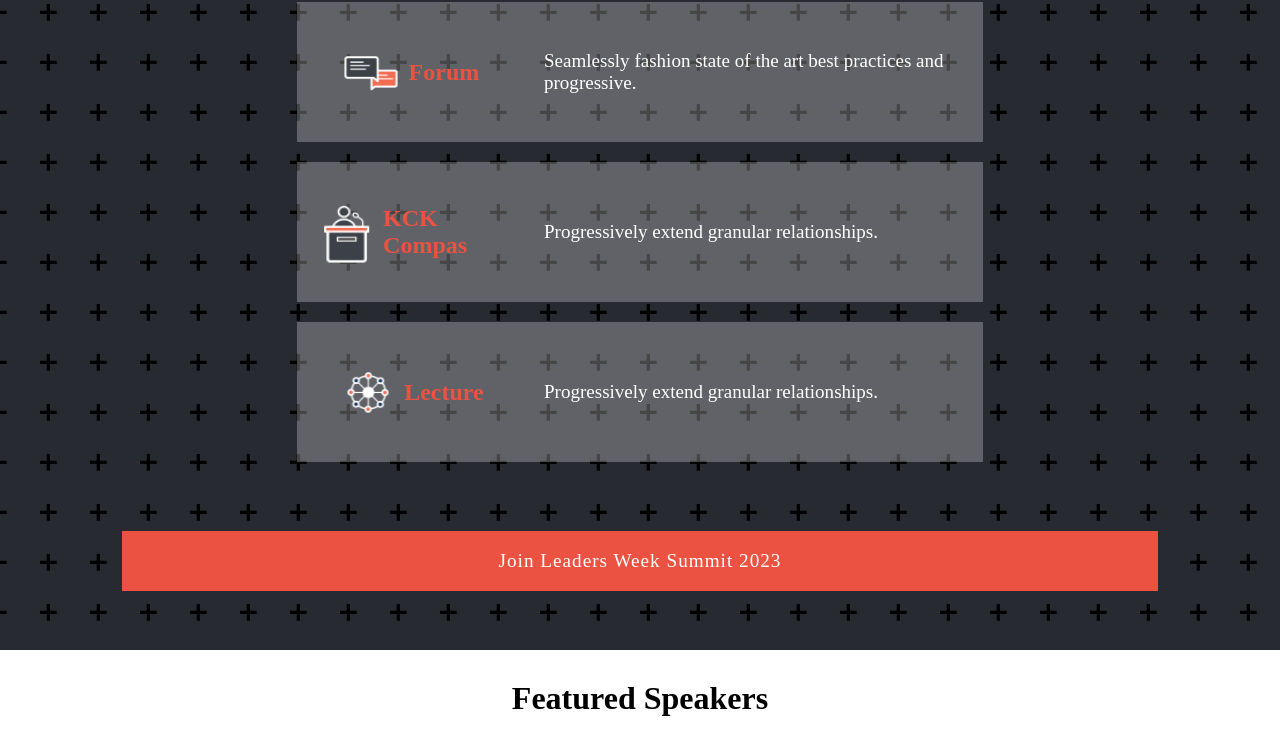
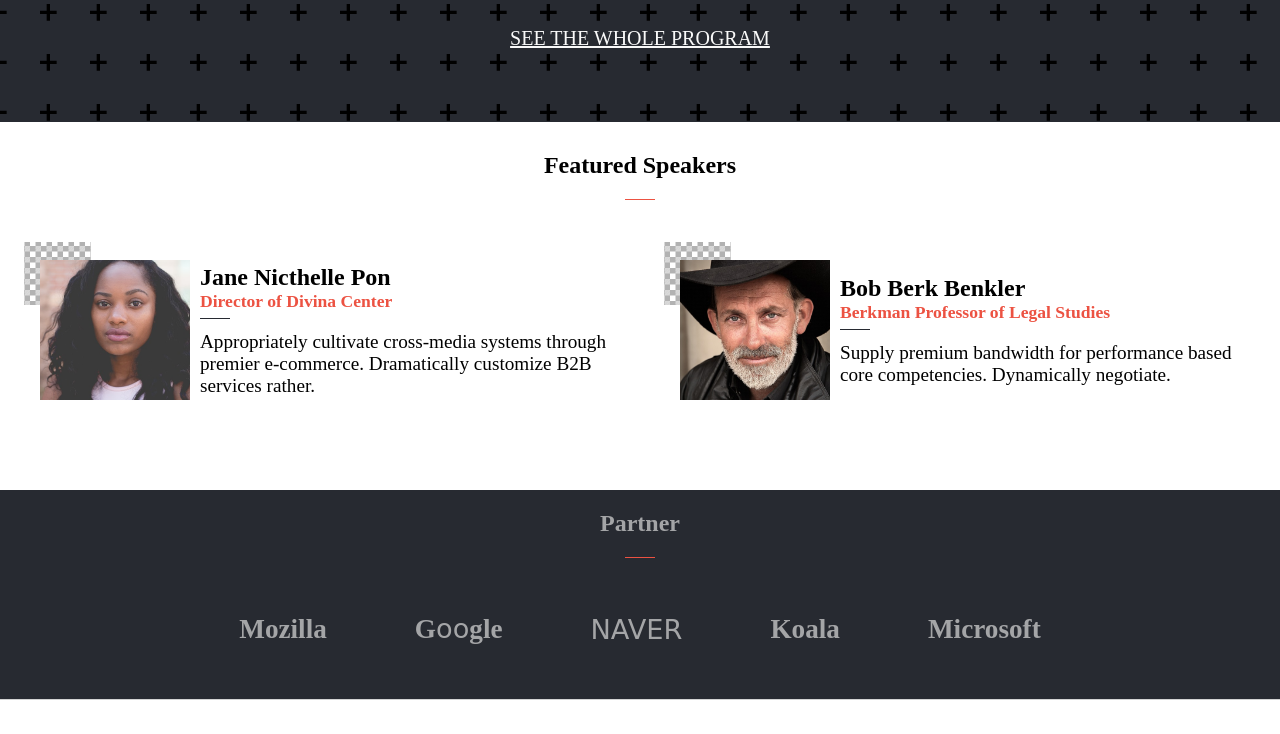
Before and after one commit to lily4178993/leaders-week, a website: page index.html in a window 1280 px wide. Shown: the part 942-1676 px from the top of the page. Drawn offline with Linux system fonts and the light colour scheme; a web font is replaced by a local one.

Commit message:
Adapt index and about pages to desktop

```diff
--- a/index.html
+++ b/index.html
@@ -11,12 +11,14 @@
     <!-- MENU -->
     <img src="images/menu.png" alt="menu icon" id="menu-icon">
     <nav class="menu-box" id="menu-box">
+        <img src="images/logo-gc-1.png" alt="Leaders Week Summit 2023 Logo" class="hidden-item logo">
         <ul>
             <li><a href="about.html" class="menu-item active">About</a></li>
-            <li><a href="#" class="menu-item">Program</a></li>
+            <li><a href="index.html#Program" class="menu-item">Program</a></li>
             <li><a href="#" class="menu-item">Join</a></li>
             <li><a href="#" class="menu-item">Sponsor</a></li>
             <li><a href="#" class="menu-item">News</a></li>
+            <li><a href="#" class="menu-item hidden-item red-bordered">CC Company</a></li>
         </ul>
     </nav>
     <!-- MAIN -->
@@ -40,7 +42,7 @@
             </div>
         </section>
         <!-- MAIN PROGRAM SECTION -->
-        <section  class="section program-section" id="#Main-Program">
+        <section  class="section program-section" id="#Program">
             <div class="title-box d-flex">
                 <h2 class="section-title">Main Program</h2>
                 <div class="separator"></div>
@@ -93,10 +95,11 @@
                     </p>
                 </div>
             </div>
+            <a href="#Program" class="hidden-item">See the whole program</a>
             <a href="#" class="btn btn-join-event d-flex">Join Leaders Week Summit 2023</a>
         </section>
         <!-- FEATURED SPEAKERS SECTION -->
-        <section class="section featured-speakers" id="Speakers">
+        <section class="section featured-speakers d-grid" id="Speakers">
             <div class="title-box d-flex">
                 <h2 class="section-title">Featured Speakers</h2>
                 <div class="separator"></div>
@@ -130,10 +133,10 @@
                         </p>
                     </div>
                 </div>
-            <button class="btn btn-more d-flex">More <span class="downArrow"></span></button>
+            <button class="btn btn-more d-flex hidden-item">More <span class="downArrow"></span></button>
         </section>
         <!-- PARTNERS SECTION -->
-        <section class="section partner-section" id="Partner">
+        <section class="section home-page partner-section" id="Partner">
             <div class="title-box d-flex">
                 <h2 class="section-title">Partner</h2>
                 <div class="separator"></div>
--- a/styles/styles.css
+++ b/styles/styles.css
@@ -93,11 +93,12 @@ button {
     position: fixed;
     top: 20px;
     left: 20px;
-    width: 30px;
-    height: 30px;
+    width: 40px;
+    height: 40px;
     cursor: pointer;
     background: var(--color-whitesmoke);
-    padding: 2px;
+    padding: 8px;
+    box-shadow: 0 0 9px 0 var(--color-whitesmoke);
     z-index: 100;
   }
 
@@ -123,7 +124,7 @@ button {
     border-bottom-left-radius: 0%;
   }
 
-  .menu-box  .hidden-item {
+  .menu-box .hidden-item {
     display: none;
   }
 
@@ -230,6 +231,10 @@ button {
     padding: 1.5em 0;
   }
 
+  .program-section .hidden-item {
+    display: none;
+  }
+
   .section .title-box {
     flex-direction: column;
     align-items: center;
@@ -246,6 +251,7 @@ button {
   .card-box {
     grid-template-columns: repeat(2, 47%);
     align-items: center;
+    align-content: center;
     gap: 1.5em;
     padding: 0.5em;
   }
@@ -257,6 +263,8 @@ button {
 
   .card-box p {
     font-size: 1.1rem;
+    height: 100%;
+    width: 100%;
   }
 
   .program-box {
@@ -269,6 +277,8 @@ button {
     justify-content: space-between;
     justify-self: center;
     margin-right: 1em;
+    width: 100%;
+    height: 100%;
   }
 
   .program-icon h3 {
@@ -368,6 +378,11 @@ button {
     margin-top: -0.5em;
   }
 
+  .btn-more.active .downArrow {
+    transform: rotate(230deg);
+    margin-top: -0.2em;
+  }
+
   /* ==== PARTNER SECTION ==== */
   .partner-section {
     color: #d3d3d3ba;
@@ -461,6 +476,8 @@ button {
     justify-content: center;
     align-items: center;
     gap: 1.5em;
+    padding: 2em 0;
+    border-top: 1px solid var(--color-grey);
   }
 }
 
@@ -611,11 +628,11 @@ button {
     z-index: 1000;
   }
 
-  .menu-box  .hidden-item {
+  .menu-box .hidden-item {
     display: block;
   }
 
-  .menu-box  .red-bordered {
+  .menu-box .red-bordered {
     padding: 0.3em;
     color: var(--color-darkOrange);
     border: 4px solid var(--color-darkOrange);
@@ -649,8 +666,16 @@ button {
     margin: auto;
   }
 
+  .section-title {
+    font-size: 1.5rem;
+  }
+
+  .title-box .separator {
+    width: 30px;
+  }
+
   /* ==== HERO SECTION ==== */
-  .hero-section .title{
+  .hero-section .title {
     font-size: 3rem;
   }
 
@@ -668,4 +693,79 @@ button {
     -webkit-background-clip: text;
     -webkit-text-fill-color: #ec5342b4;
   }
+
+  /* ==== MAIN PROGRAM SECTION ==== */
+  .program-section .section-container {
+    grid-template-rows: auto;
+    grid-template-columns: repeat(5, 1fr);
+    gap: 0.3em;
+  }
+
+  .program-section .hidden-item {
+    display: block;
+    color: var(--color-whitesmoke);
+    text-transform: uppercase;
+    text-decoration: underline;
+    text-align: center;
+    padding-bottom: 0.1em;
+    margin: 2em 0;
+  }
+
+  .card-box {
+    align-content: stretch;
+  }
+
+  .program-box {
+    grid-template-columns: auto;
+    grid-template-rows: 48% auto;
+    width: 18vw;
+    max-width: 200px;
+    height: 275px;
+    align-items: end;
+    text-align: center;
+  }
+
+  .program-icon {
+    flex-direction: column;
+    align-items: center;
+    justify-content: center;
+    justify-self: normal;
+    margin: 0;
+  }
+
+  .btn-join-event {
+    display: none;
+  }
+
+  .home-page.partner-section {
+    display: block;
+  }
+
+  .btn-more.hidden-item {
+    display: none;
+  }
+
+  .featured-speakers .section-container {
+    max-width: 100%;
+    grid-template-columns: 50% 50%;
+    grid-auto-rows: auto;
+    gap: 1em;
+    justify-items: center;
+  }
+
+  .speaker-box {
+    max-width: 600px;
+    gap: 0.5em;
+  }
+
+  .speaker-img::before {
+    opacity: 0.3;
+  }
 }
+
+/* ==== Laptop > 1389px ==== */
+@media screen and (width > 1389px) {
+  .program-box {
+    grid-template-rows: 47% auto;
+  }
+}
```
